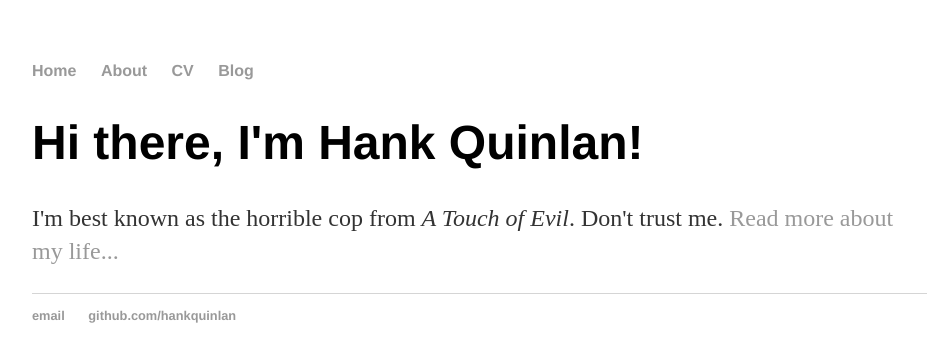
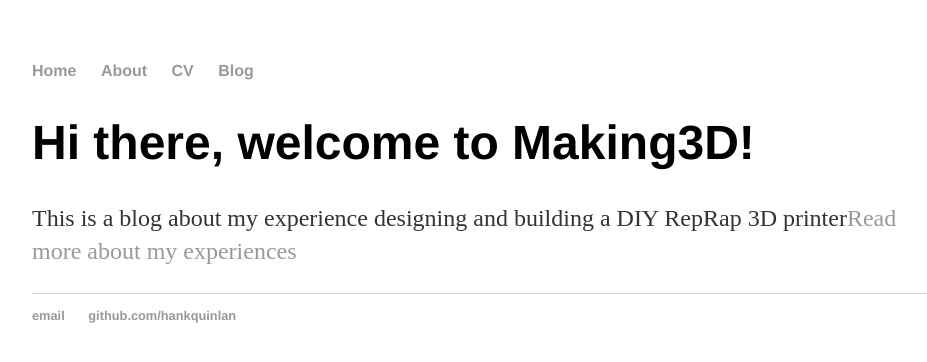
Before and after one commit to Making3D/Making3D.github.io, a Jekyll site: the page built from index.html, in a window 1280 px wide. Shown: the top 362 px of the page, without its empty margins (160-1087 px from the left). Built offline with Jekyll 4.4.1, drawn with Linux system fonts in a browser that asks for light colours.

Commit message:
Update index.html

```diff
--- a/index.html
+++ b/index.html
@@ -4,6 +4,6 @@ title: Hank Quinlan, Horrible Cop
 ---
 
 		<div class="blurb">
-			<h1>Hi there, I'm Hank Quinlan!</h1>
-			<p>I'm best known as the horrible cop from <em>A Touch of Evil</em>. Don't trust me. <a href="/about">Read more about my life...</a></p>
+			<h1>Hi there, welcome to Making3D!</h1>
+			<p> This is a blog about my experience designing and building a DIY RepRap 3D printer<a href="/about">Read more about my experiences</a></p>
 		</div>
```
